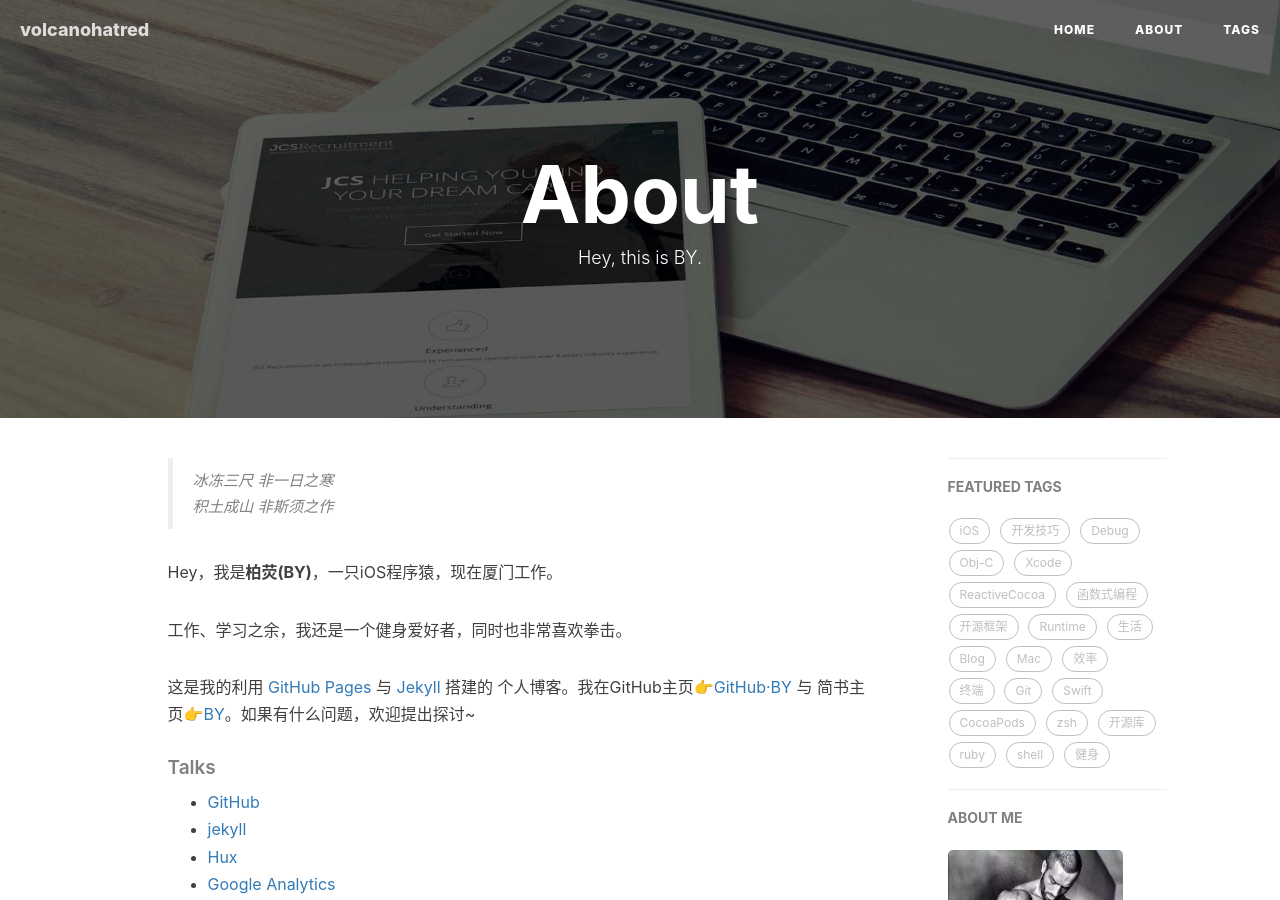
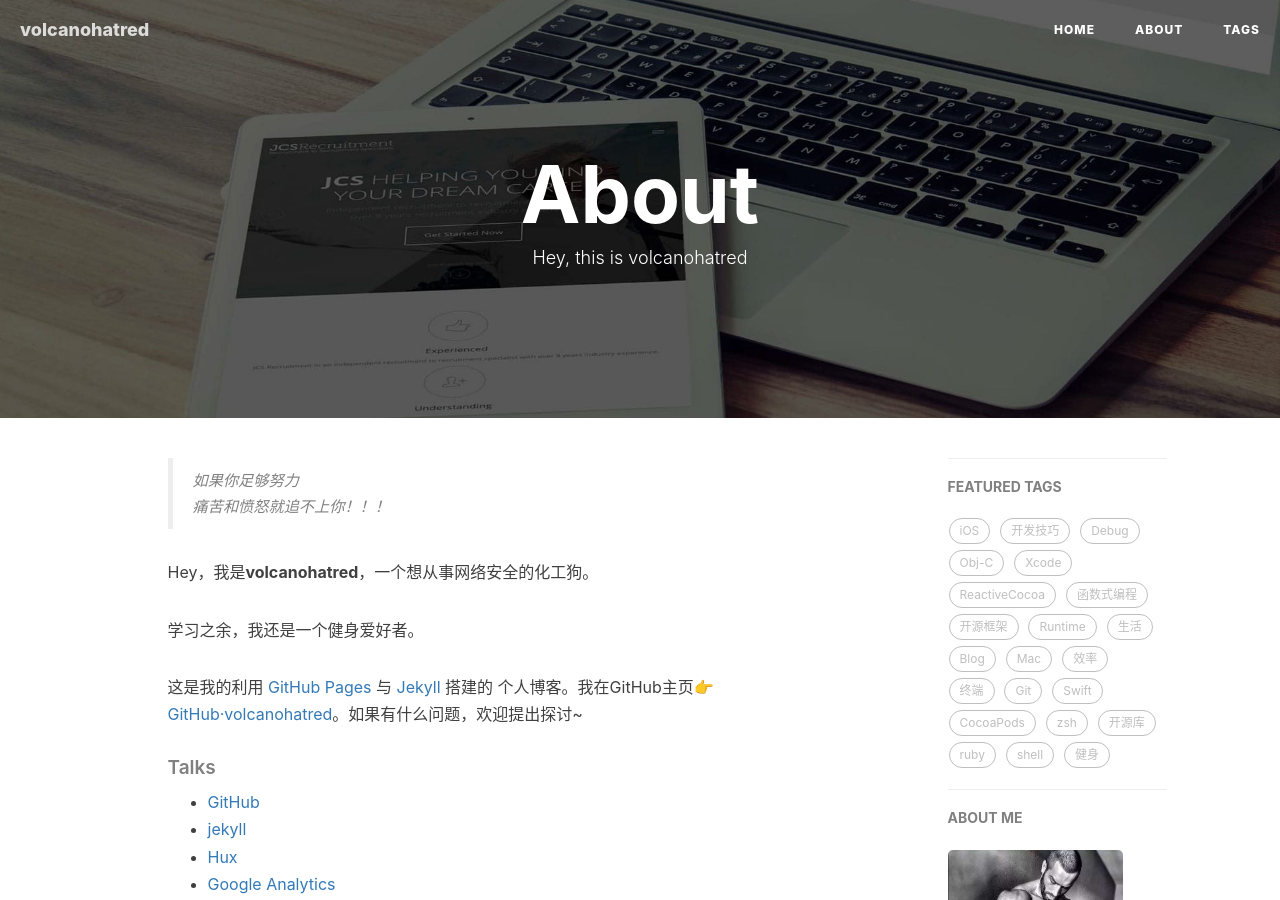
Before and after one commit to volcanohatred/volcanohatred.github.io, a Jekyll site: the page built from about.html, in a window 1280 px wide and 900 px high. Built offline with Jekyll 4.4.1, drawn with Linux system fonts in a browser that asks for light colours; nearby versions of some CDN libraries; comment, search, counter and statistics services are not loaded.

Commit message:
Update about.html

```diff
--- a/about.html
+++ b/about.html
@@ -1,7 +1,7 @@
 ---
 layout: page
 title: "About"
-description: "Hey, this is BY."
+description: "Hey, this is volcanohatred"
 header-img: "img/post-bg-rwd.jpg"
 ---
 
@@ -15,14 +15,14 @@ header-img: "img/post-bg-rwd.jpg"
 <div class="zh post-container">
 
     <!--copied from markdown -->
-    <blockquote><p>冰冻三尺 非一日之寒<br>
-    积土成山 非斯须之作</p></blockquote>
+    <blockquote><p>如果你足够努力<br>
+    痛苦和愤怒就追不上你！！！</p></blockquote>
 
-    <p>Hey，我是<strong>柏荧(BY)</strong>，一只iOS程序猿，现在厦门工作。</p>
+    <p>Hey，我是<strong>volcanohatred</strong>，一个想从事网络安全的化工狗。</p>
 
-    <p>工作、学习之余，我还是一个健身爱好者，同时也非常喜欢拳击。</p>
+    <p>学习之余，我还是一个健身爱好者。</p>
 
-    <p>这是我的利用 <a href="https://pages.github.com/">GitHub Pages</a> 与 <a href="http://jekyll.com.cn/">Jekyll</a> 搭建的 个人博客。我在GitHub主页<a href="https://github.com/qiubaiying">👉GitHub·BY</a> 与 简书主页<a href="https://http://www.jianshu.com/u/e71990ada2fd">👉BY</a>。如果有什么问题，欢迎提出探讨~</p>
+    <p>这是我的利用 <a href="https://pages.github.com/">GitHub Pages</a> 与 <a href="http://jekyll.com.cn/">Jekyll</a> 搭建的 个人博客。我在GitHub主页<a href="https://volcanohatred.github.io">👉GitHub·volcanohatred</a>。如果有什么问题，欢迎提出探讨~</p>
 
     <p></p>
 
```
